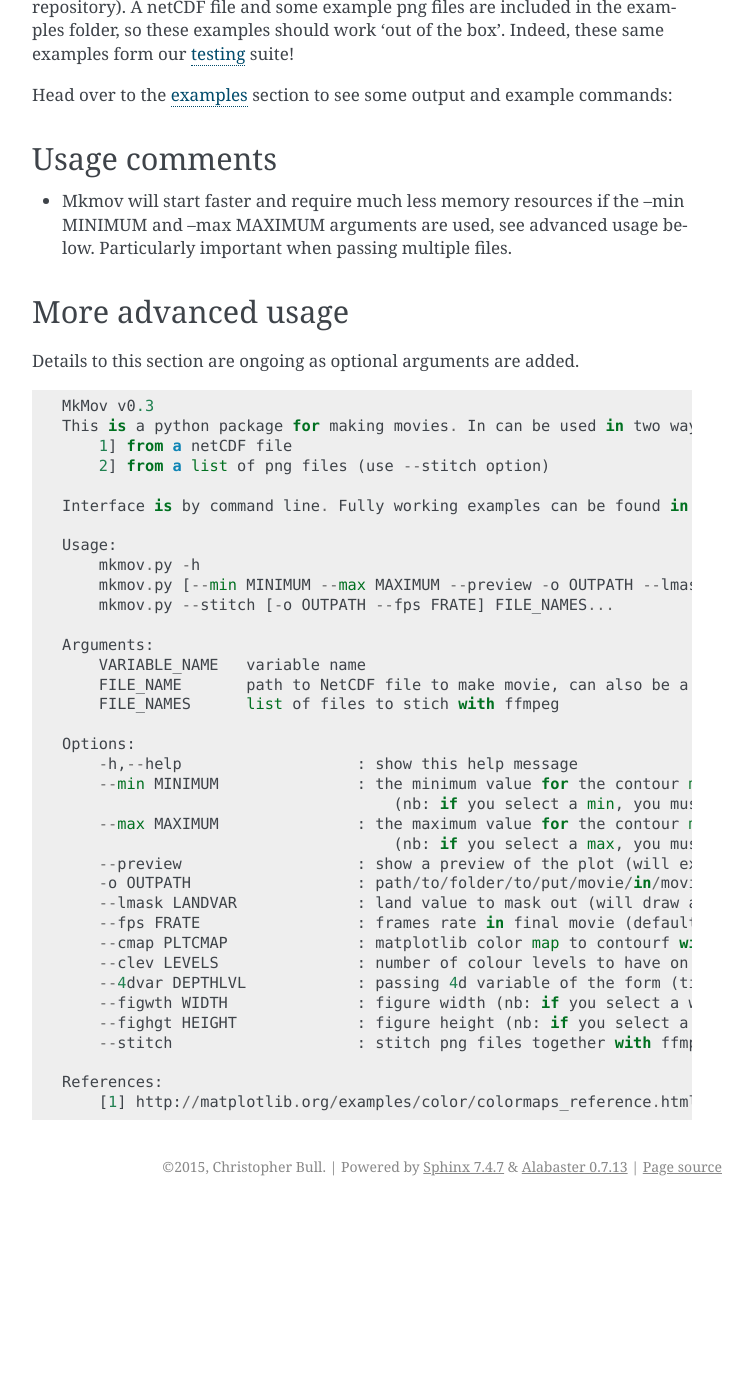
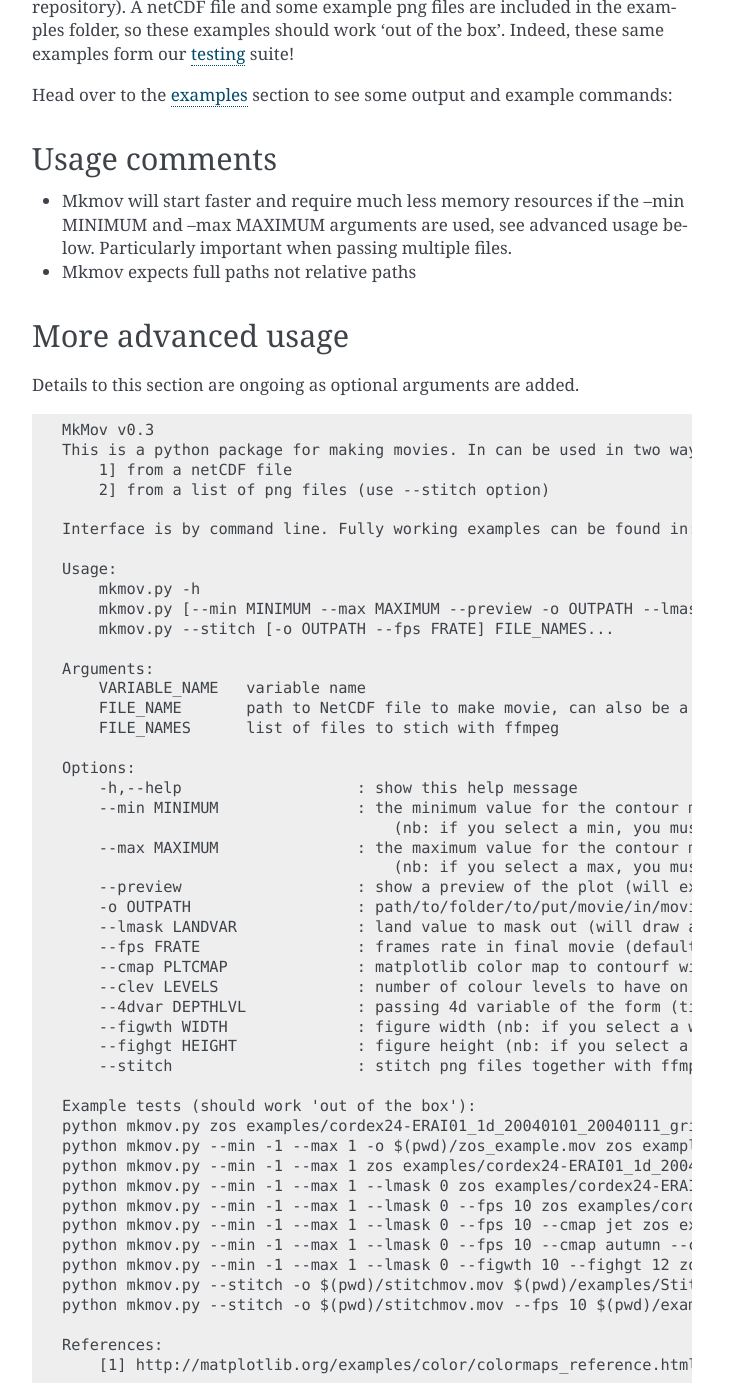
Before and after one commit to chrisb13/mkmov, a Sphinx documentation site: the page built from docs/usage.rst, in a window 1280 px wide and 1400 px high, scrolled down 1017 px. Shown: the whole window, without its empty margins (388-1141 px from the left). Built offline with Sphinx 7.4.7, drawn with Linux system fonts in a browser that asks for light colours; before the commit the page ends 2223 px from its top, so only the background shows below that.

Commit message:
added a few more movies and added some comments about paths following eric oliver's suggestions

```diff
--- a/docs/examples.rst
+++ b/docs/examples.rst
@@ -16,6 +16,56 @@
 Video was made with....
 ::
     python mkmov.py sossheig --lmask 0 --cmap Dark2 -o /srv/ccrc/data42/z3457920/mkmovmovies4/1_TROPAC01-TRC001_5d_sossheig_Dark2.mov /srv/ccrc/data42/z3457920/RawData/NEMO/TROPAC01-TRC001/perday/1_TROPAC01-TRC001_5d_*T.nc &> /srv/ccrc/data42/z3457920/mkmovmovies4/4a.log &
+
+
+------------------------------------
+ORCA025.L75-MJM95-S Accent
+------------------------------------
+
+.. raw:: html
+
+    <iframe width="480" height="385" src="https://www.youtube.com/embed/m_fUF21dYd0" frameborder="0" allowfullscreen></iframe>
+
+Video was made with....
+::
+    python mkmov.py  sossheig --cmap Accent --lmask 0 --min -2.2 --max 1.5 -o /srv/ccrc/data42/z3457920/mkmovmovies4/orca025_Accent.mov /srv/ccrc/data22/z3381502/ORCA025.L75-MJM95-S/*_gridT.nc &>  /srv/ccrc/data42/z3457920/mkmovmovies4/19.log &
+
+------------------------------------
+ORCA025.L75-MJM95-S Dark2
+------------------------------------
+
+.. raw:: html
+
+    <iframe width="480" height="385" src="https://www.youtube.com/embed/MoC3sUUflko" frameborder="0" allowfullscreen></iframe>
+
+
+Video was made with....
+::
+    python mkmov.py  sossheig --cmap Dark2 --lmask 0 --min -2.2 --max 1.5 -o /srv/ccrc/data42/z3457920/mkmovmovies4/orca025_Dark2.mov /srv/ccrc/data22/z3381502/ORCA025.L75-MJM95-S/*_gridT.nc &>  /srv/ccrc/data42/z3457920/mkmovmovies4/18.log &
+
+------------------------------------
+ORCA025.L75-MJM95-S Set3
+------------------------------------
+
+.. raw:: html
+
+    <iframe width="480" height="385" src="https://www.youtube.com/embed/-sNs6zReikk" frameborder="0" allowfullscreen></iframe>
+
+Video was made with....
+::
+    python mkmov.py  sossheig --cmap Set3 --lmask 0 --min -2.2 --max 1.5 -o /srv/ccrc/data42/z3457920/mkmovmovies4/orca025_Set3.mov /srv/ccrc/data22/z3381502/ORCA025.L75-MJM95-S/*_gridT.nc &>  /srv/ccrc/data42/z3457920/mkmovmovies4/17.log &
+
+--------------------------------------------
+MOM6
+--------------------------------------------
+
+.. raw:: html
+
+    <iframe width="480" height="385" src="https://www.youtube.com/embed/h5UHYOtzci8" frameborder="0" allowfullscreen></iframe>
+
+Video was made with....
+::
+    python mkmov.py PV --fps 10 --fighgt 2.5 --figwth 14  -o  /home/chris/mount_win/mom6/outs/newdim.mov /home/chris/mount_win/mom6/ave_prog__*.nc
 
 --------------------------------------------
 cordex24 ERAI01 1d grid T 2D zos
--- a/docs/usage.rst
+++ b/docs/usage.rst
@@ -52,6 +52,7 @@
 --------------------
 
 * Mkmov will start faster and require much less memory resources if the --min MINIMUM and --max MAXIMUM arguments are used, see advanced usage below. Particularly important when passing multiple files.
+* Mkmov expects full paths not relative paths
 
 --------------------
 More advanced usage
@@ -91,7 +92,19 @@
         --4dvar DEPTHLVL            : passing 4d variable of the form (time,depth,spatialdim1,spatialdim2), DEPTHLVL is the depth/height level you would like to plot (default is level 0).
         --figwth WIDTH              : figure width (nb: if you select a width then you must also specify height)
         --fighgt HEIGHT             : figure height (nb: if you select a height then you must also specify width)
-        --stitch                    : stitch png files together with ffmpeg (files must be the same dimensions)
+        --stitch                    : stitch png files together with ffmpeg (files must be the same dimensions). Use absolute not relative path.
+
+    Example tests (should work 'out of the box'):
+    python mkmov.py zos examples/cordex24-ERAI01_1d_20040101_20040111_grid_T_2D.nc
+    python mkmov.py --min -1 --max 1 -o $(pwd)/zos_example.mov zos examples/cordex24-ERAI01_1d_20040101_20040111_grid_T_2D.nc
+    python mkmov.py --min -1 --max 1 zos examples/cordex24-ERAI01_1d_20040101_20040111_grid_T_2D.nc
+    python mkmov.py --min -1 --max 1 --lmask 0 zos examples/cordex24-ERAI01_1d_20040101_20040111_grid_T_2D.nc
+    python mkmov.py --min -1 --max 1 --lmask 0 --fps 10 zos examples/cordex24-ERAI01_1d_20040101_20040111_grid_T_2D.nc examples/cordex24-ERAI01_1d_20040101_20040111_grid_T_2D.nc
+    python mkmov.py --min -1 --max 1 --lmask 0 --fps 10 --cmap jet zos examples/cordex24-ERAI01_1d_20040101_20040111_grid_T_2D.nc
+    python mkmov.py --min -1 --max 1 --lmask 0 --fps 10 --cmap autumn --clev 60 zos examples/cordex24-ERAI01_1d_20040101_20040111_grid_T_2D.nc
+    python mkmov.py --min -1 --max 1 --lmask 0 --figwth 10 --fighgt 12 zos examples/cordex24-ERAI01_1d_20040101_20040111_grid_T_2D.nc
+    python mkmov.py --stitch -o $(pwd)/stitchmov.mov $(pwd)/examples/StitchMePlots/*.png
+    python mkmov.py --stitch -o $(pwd)/stitchmov.mov --fps 10 $(pwd)/examples/StitchMePlots/*.png
 
     References:
         [1] http://matplotlib.org/examples/color/colormaps_reference.html
--- a/mkmov.py
+++ b/mkmov.py
@@ -51,7 +51,7 @@
     --4dvar DEPTHLVL            : passing 4d variable of the form (time,depth,spatialdim1,spatialdim2), DEPTHLVL is the depth/height level you would like to plot (default is level 0).
     --figwth WIDTH              : figure width (nb: if you select a width then you must also specify height)
     --fighgt HEIGHT             : figure height (nb: if you select a height then you must also specify width)
-    --stitch                    : stitch png files together with ffmpeg (files must be the same dimensions)
+    --stitch                    : stitch png files together with ffmpeg (files must be the same dimensions). Use absolute not relative path.
 
 Example tests (should work 'out of the box'):
 python mkmov.py zos examples/cordex24-ERAI01_1d_20040101_20040111_grid_T_2D.nc
```
